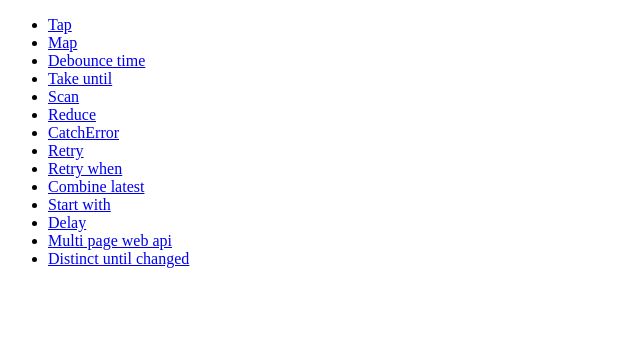
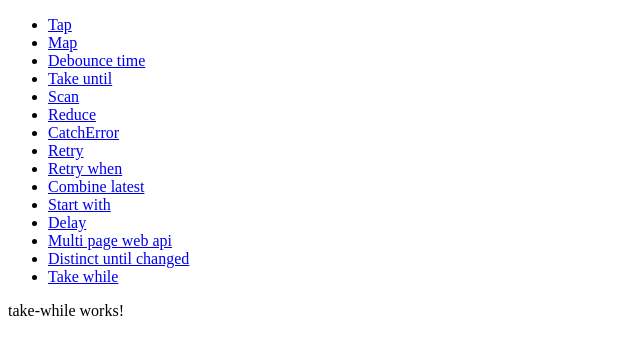
Before and after one commit to curious-academy/mastering-rxjs, an Angular app: page /operators/take-while in a window 1280 px wide. Before the commit this address led to /. Shown: the top 354 px of the page, without its empty margins (0-640 px from the left). Built offline with nearby package versions, Linux system fonts and the light colour scheme.

Commit message:
chore: commit tout le reste

```diff
--- a/src/app/operators/all/all.component.html
+++ b/src/app/operators/all/all.component.html
@@ -54,6 +54,10 @@
   <li>
     <a routerLink="operators/distinct-until-changed">Distinct until changed</a>
   </li>
+
+  <li>
+    <a routerLink="operators/take-while">Take while</a>
+  </li>
 </ul>
 
 <router-outlet></router-outlet>
--- a/src/app/operators/operators.routes.ts
+++ b/src/app/operators/operators.routes.ts
@@ -12,6 +12,7 @@ import { CombineLatestComponent } from "./combine-latest/combine-latest.componen
 import { StartWithComponent } from "./start-with/start-with.component";
 import { DelayComponent } from "./delay/delay.component";
 import { DistinctUntilChangedComponent } from "./distinct-until-changed/distinct-until-changed.component";
+import { TakeWhileComponent } from "./take-while/take-while.component";
 
 export const operatorsRoutes: Routes = [
   {
@@ -65,5 +66,9 @@ export const operatorsRoutes: Routes = [
   {
     path: 'distinct-until-changed',
     component: DistinctUntilChangedComponent
+  },
+  {
+    path: 'take-while',
+    component: TakeWhileComponent
   }
 ]
--- /dev/null
+++ b/src/app/operators/take-while/take-while.component.html
@@ -0,0 +1 @@
+<p>take-while works!</p>
--- /dev/null
+++ b/src/app/operators/take-while/take-while.component.ts
@@ -0,0 +1,15 @@
+import { Component } from '@angular/core';
+import { of, takeWhile } from 'rxjs';
+
+@Component({
+  selector: 'app-take-while',
+  standalone: true,
+  imports: [],
+  templateUrl: './take-while.component.html',
+  styleUrl: './take-while.component.css'
+})
+export class TakeWhileComponent {
+  take$ = of(1, 2, 3, 4, 5).pipe(
+    takeWhile(x => x < 4)
+  ).subscribe(console.log);
+}
```
Also changed, not shown: src/app/operators/take-while/take-while.component.css (added), 1 other file (tests, documents, lock files or other folders).
